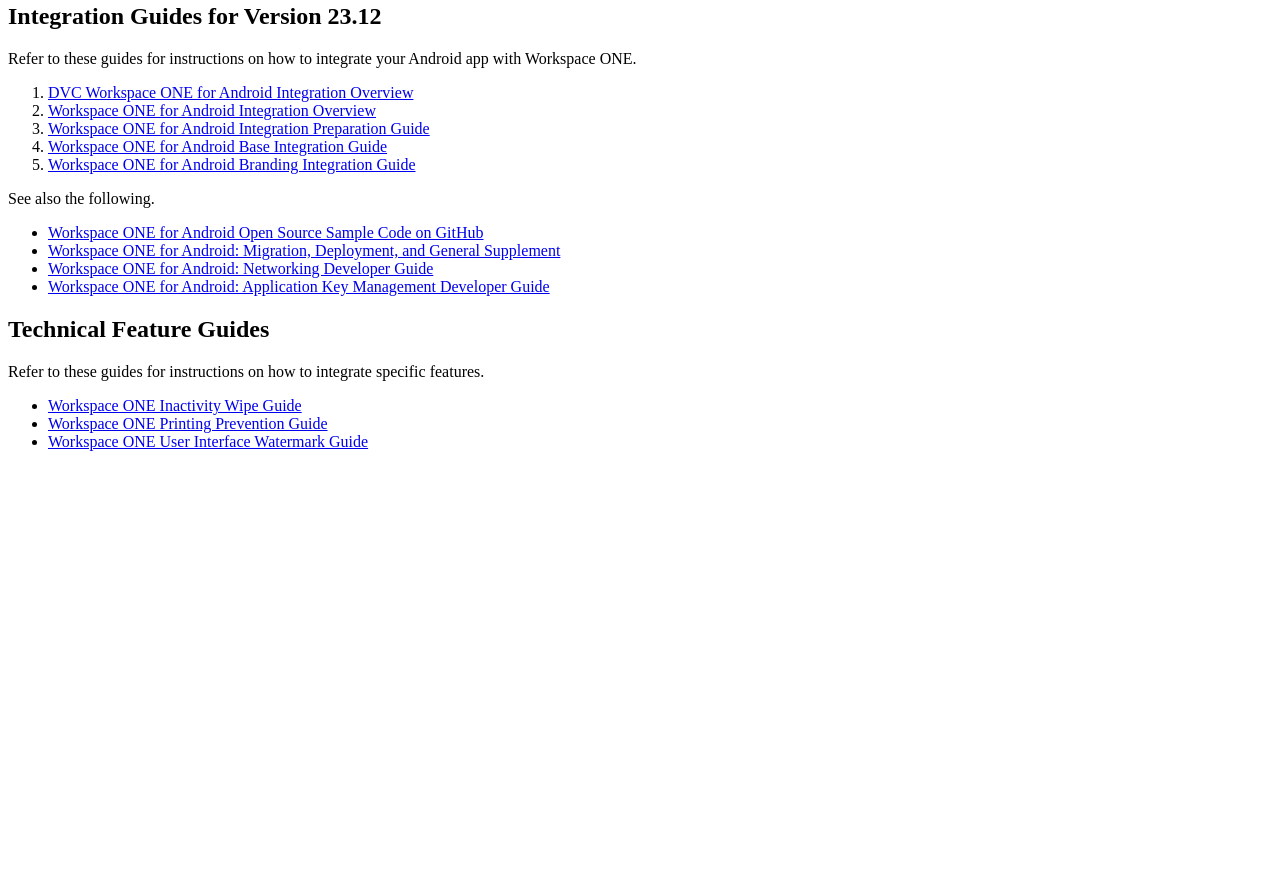
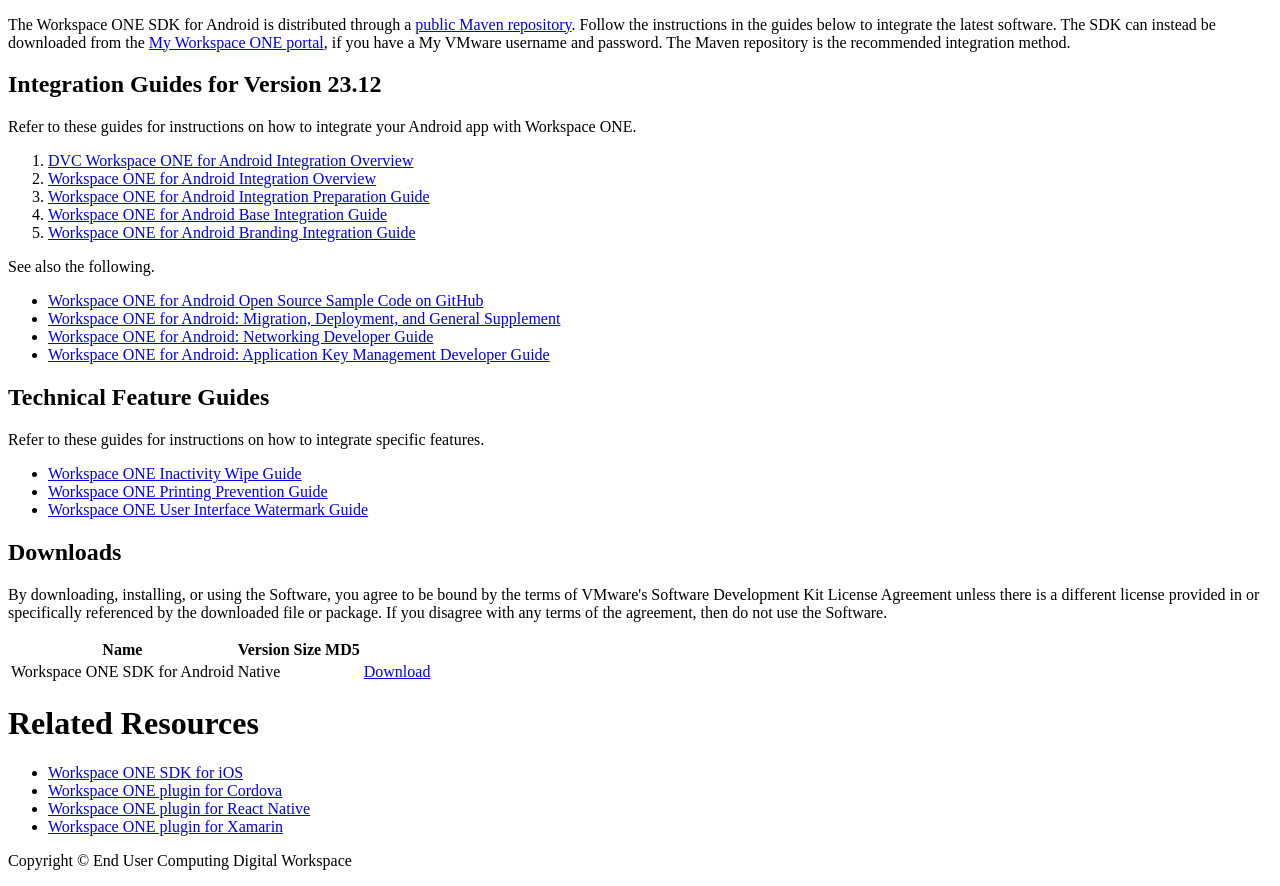
Before and after one commit to EUCDigitalWorkspace/ws1-sdk-uem-android, a plain HTML site: page docs/index.html in a window 1280 px wide. Shown: the part 408-1294 px from the top of the page. Before the commit the page ends 875 px from the top, so only its background shows below. Drawn offline with Linux system fonts and the light colour scheme.

Commit message:
Change the stylesheet to the new SDK-specific one, and add a header, footer, downloads section, and related resources section
Signed-off-by: Jim Hawkins <hawkinsji@vmware.com>

```diff
--- a/docs/index.html
+++ b/docs/index.html
@@ -1,11 +1,17 @@
 <!DOCTYPE html>
 <head>
 <title>Workspace ONE SDK for Android</title>
-<link rel="stylesheet" href="../portal.css" />
+<link rel="stylesheet" href="../sdk-home-page.css" />
 </head>
-<body>
-<h1>Workspace ONE SDK for Android</h1
-><p id="top">The Workspace ONE SDK (formerly known as AirWatch SDK) code library
+<body
+><div class="header"
+    ><p><a href="..">EUC Digital Workspace developer portal</a></p
+    ><p><a href="..">/ SDK /</a></p
+    ></div
+><h1>Workspace ONE SDK for Android</h1
+><div class="body"
+><div class="main"
+><p>The Workspace ONE SDK (formerly known as AirWatch SDK) code library
     for Google Android devices can be used to enable additional app config and
     security capabilities that may not yet be available natively as part of the
     AppConfig Community. Certain use cases such as granular analytics can be
@@ -96,5 +102,57 @@
         ><li
             ><a href="https://developer.vmware.com/docs/12968/UserInterfaceWatermark.pdf"
             >Workspace ONE User Interface Watermark Guide</a ></li
-    ></ul>
-</body>
+        ></ul
+
+    ><h2>Downloads</h2
+    ><p
+        >By downloading, installing, or using the Software, you agree to be
+        bound by the terms of VMware's Software Development Kit License
+        Agreement unless there is a different license provided in or
+        specifically referenced by the downloaded file or package. If you
+        disagree with any terms of the agreement, then do not use the
+        Software.</p
+    ><table
+    ><thead><tr
+        ><th>Name</th
+        ><th>Version</th
+        ><th>Size</th
+        ><th>MD5</th
+        ><th></th
+        ></tr></thead
+    ><tbody><tr
+        ><td>Workspace ONE SDK for Android</td
+        ><td>Native</td
+        ><td></td
+        ><td></td
+        ><td><a class="download"
+            href="https://my.workspaceone.com/products/Workspace-ONE-SDK/Android/v24.01/awall"
+            >Download</a></td
+        ></tr></tbody></table
+
+></div><div class="related-resources"
+
+><h1>Related Resources</h1
+><ul
+    ><li
+        ><a href="https://developer.vmware.com/web/sdk/Native/airwatch-ios"
+        >Workspace ONE SDK for iOS</a></li
+    ><li
+        ><a href="https://www.npmjs.com/package/airwatch-sdk-plugin"
+        >Workspace ONE plugin for Cordova</a></li
+    ><li
+        ><a
+        href="https://github.com/vmwareairwatchsdk/vmware-wsone-sdk-reactnative"
+        >Workspace ONE plugin for React Native</a></li
+    ><li
+        ><a
+        href="https://www.nuget.org/packages/AWSDK/"
+        >Workspace ONE plugin for Xamarin</a></li
+    ></ul
+></div
+
+></div><div class="footer"
+><p>Copyright &copy; End User Computing Digital Workspace</p
+></div
+
+></body>
```
